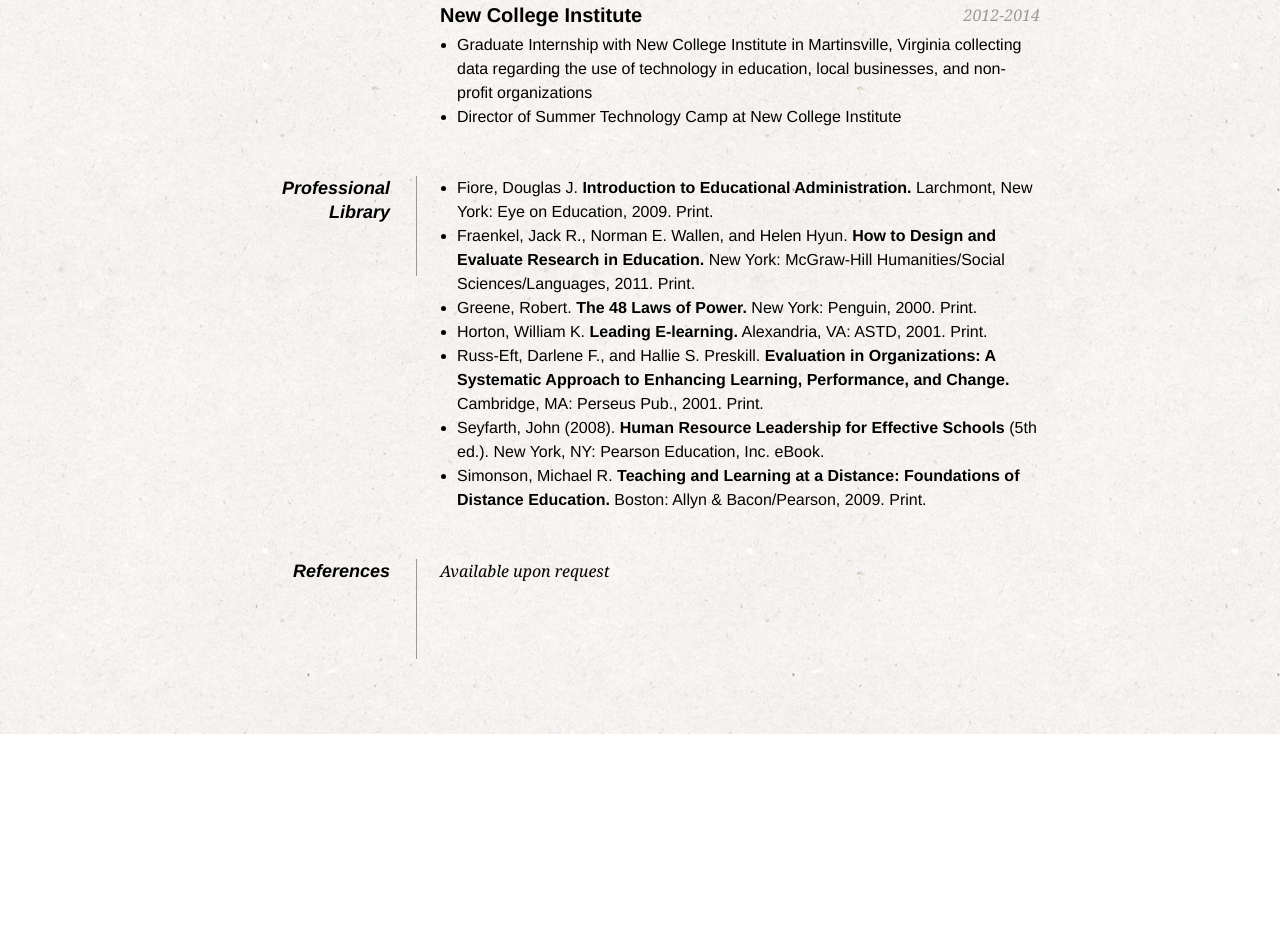
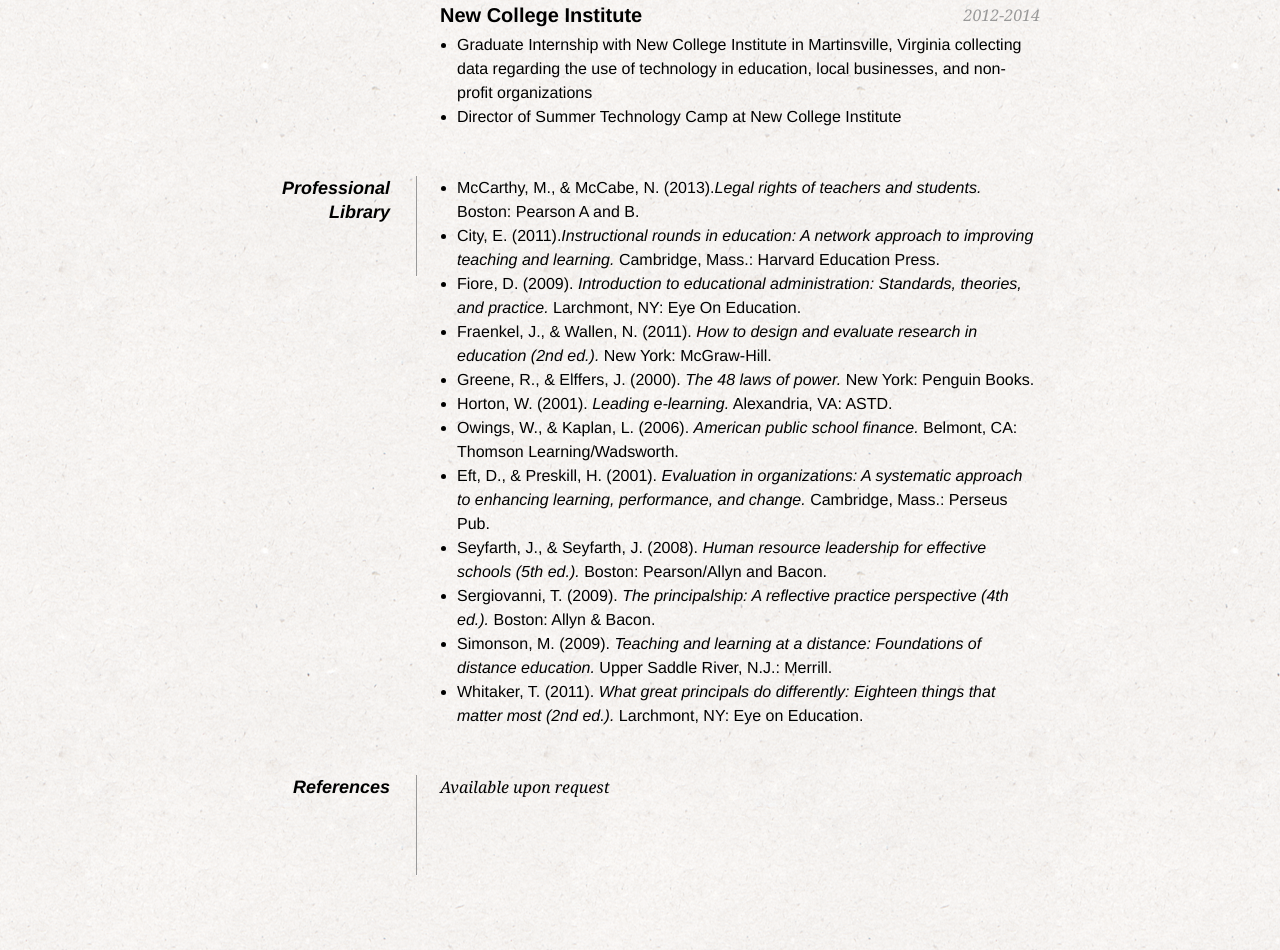
Before and after one commit to pammabry/pammabry.github.io, a plain HTML site: page index.html in a window 1280 px wide. Shown: the part 1309-2259 px from the top of the page. Before the commit the page ends 2043 px from the top, so only its background shows below. Drawn offline with Linux system fonts and the light colour scheme.

Commit message:
update library

```diff
--- a/index.html
+++ b/index.html
@@ -127,14 +127,20 @@
 
             <dt>Professional Library</dt>
             <dd>
-		<ul><li>	Fiore, Douglas J. <strong>Introduction to Educational Administration.</strong> Larchmont, New York: Eye on Education, 2009. Print. </li>
-		<li>	Fraenkel, Jack R., Norman E. Wallen, and Helen Hyun. <strong>How to Design and Evaluate Research in Education.</strong> New York: McGraw-Hill Humanities/Social Sciences/Languages, 2011. Print. </li>
-		<li>	Greene, Robert. <strong>The 48 Laws of Power.</strong> New York: Penguin, 2000. Print.</li>
-		<li>	Horton, William K. <strong>Leading E-learning.</strong> Alexandria, VA: ASTD, 2001. Print. </li>
-		<li>	Russ-Eft, Darlene F., and Hallie S. Preskill. <strong>Evaluation in Organizations: A Systematic Approach to Enhancing Learning, Performance, and Change.</strong> Cambridge, MA: Perseus Pub., 2001. Print. </li>
-<li>Seyfarth, John (2008). <strong>Human Resource Leadership for Effective Schools</strong> (5th ed.). New York, NY: Pearson Education, Inc. eBook.</li>
-<li>	Simonson, Michael R. <strong>Teaching and Learning at a Distance: Foundations of Distance Education.</strong> Boston: Allyn & Bacon/Pearson, 2009. Print.</li>
-		</ul>
+            <ul>
+              <li>McCarthy, M., &amp; McCabe, N. (2013).<em>Legal rights of teachers and students. </em> Boston: Pearson A and B.</li>
+              <li>City, E. (2011).<em>Instructional rounds in education: A network approach to improving teaching and learning.</em> Cambridge, Mass.: Harvard Education Press.</li>
+              <li>Fiore, D. (2009). <em>Introduction to educational administration: Standards, theories, and practice.</em> Larchmont, NY: Eye On Education.
+              <li>Fraenkel, J., &amp; Wallen, N. (2011). <em>How to design and evaluate research in education (2nd ed.).</em> New York: McGraw-Hill.
+              <li>Greene, R., &amp; Elffers, J. (2000). <em>The 48 laws of power.</em> New York: Penguin Books.
+              <li>Horton, W. (2001). <em>Leading e-learning.</em> Alexandria, VA: ASTD.
+              <li>Owings, W., &amp; Kaplan, L. (2006). <em>American public school finance.</em> Belmont, CA: Thomson Learning/Wadsworth.
+              <li>Eft, D., &amp; Preskill, H. (2001). <em>Evaluation in organizations: A systematic approach to enhancing learning, performance, and change.</em> Cambridge, Mass.: Perseus Pub.
+              <li>Seyfarth, J., &amp; Seyfarth, J. (2008). <em>Human resource leadership for effective schools (5th ed.).</em> Boston: Pearson/Allyn and Bacon.
+              <li>Sergiovanni, T. (2009). <em>The principalship: A reflective practice perspective (4th ed.).</em> Boston: Allyn &amp; Bacon.
+              <li>Simonson, M. (2009). <em>Teaching and learning at a distance: Foundations of distance education.</em> Upper Saddle River, N.J.: Merrill.
+              <li>Whitaker, T. (2011). <em>What great principals do differently: Eighteen things that matter most (2nd ed.).</em> Larchmont, NY: Eye on Education.
+		        </ul>
 	    </dd>
 
             <dd class="clear"></dd>
```
